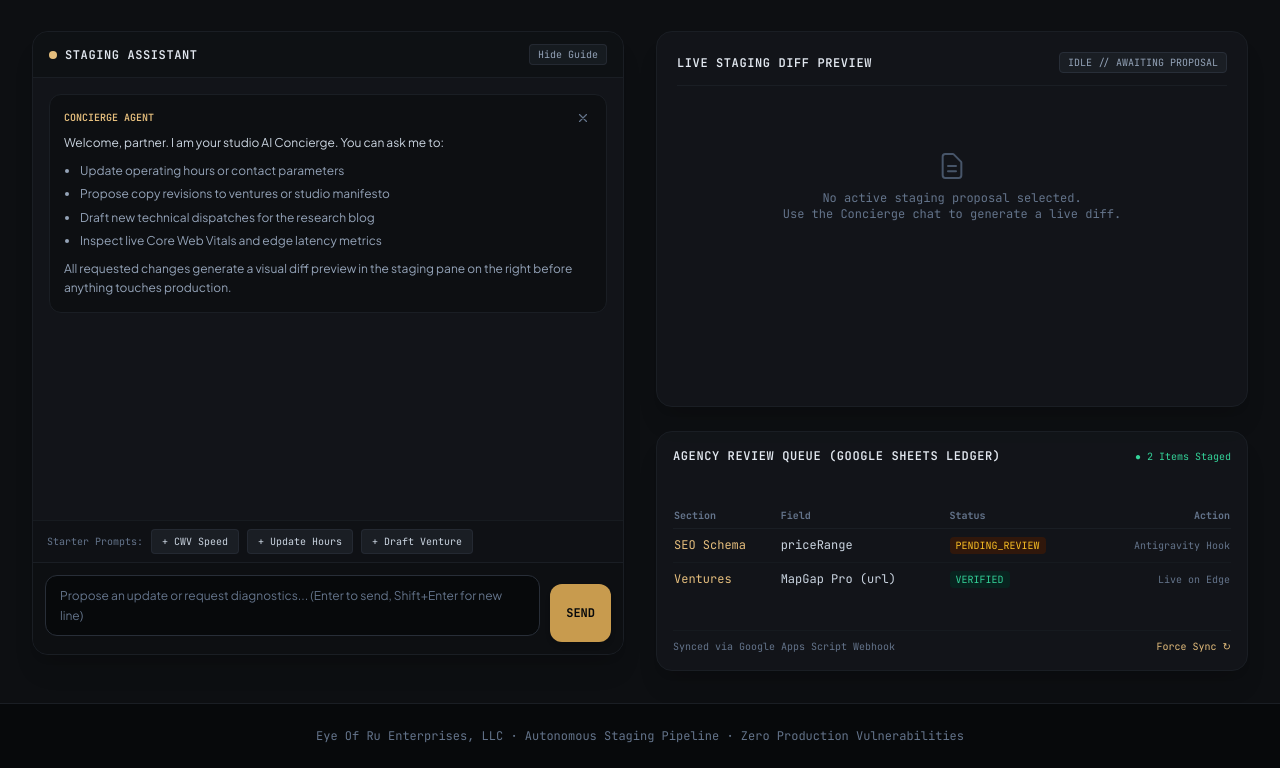
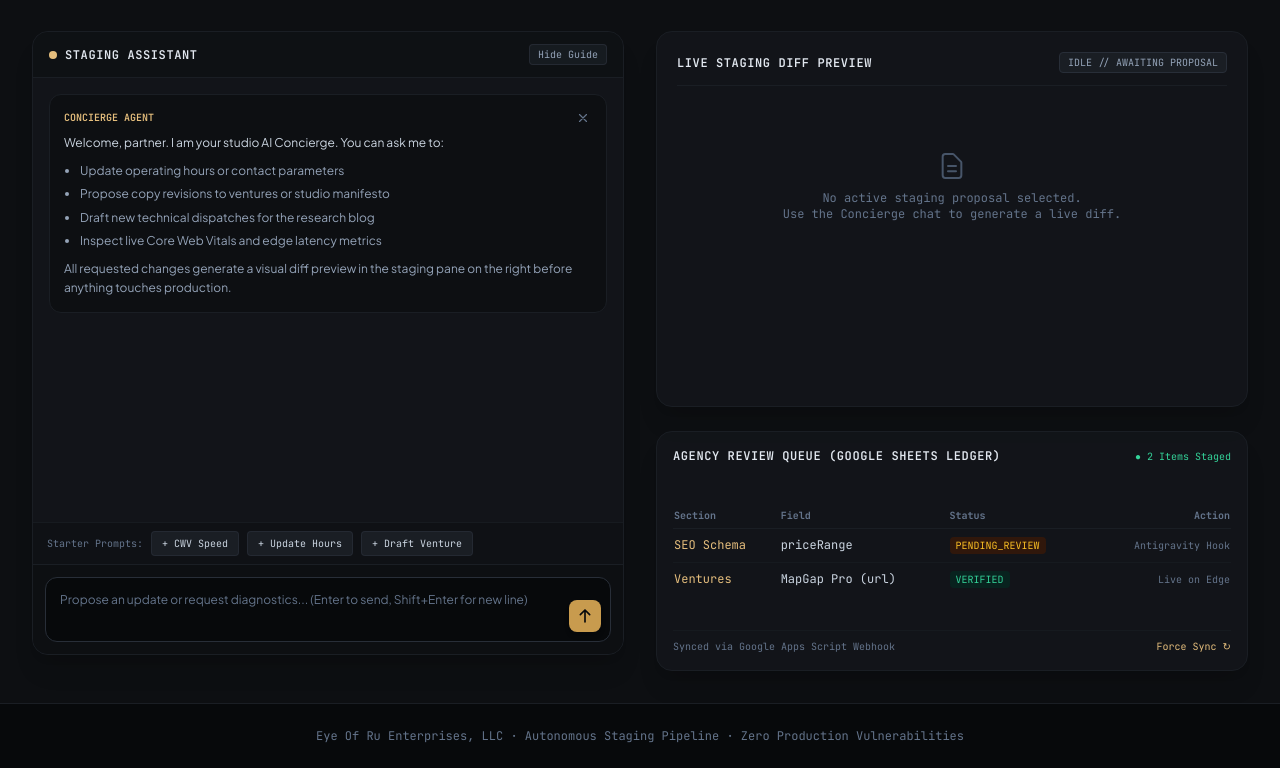
Before and after one commit to eyeofru1/eyeofru, a website built with Vite: page concierge.html in a window 1280 px wide. Shown: the part 66-834 px from the top of the page. Built offline with nearby package versions, Linux system fonts and the light colour scheme.

Commit message:
feat(concierge): embed upload icon button inside full-width prompt box

```diff
--- a/concierge.html
+++ b/concierge.html
@@ -156,19 +156,27 @@
       </div>
 
       <!-- Chat Input Form -->
-      <form onsubmit="handleChatSubmit(event)" class="p-3 bg-charcoal-900 border-t border-charcoal-800 flex items-end gap-2.5">
-        <div class="relative flex-grow">
+      <form onsubmit="handleChatSubmit(event)" class="p-3 bg-charcoal-900 border-t border-charcoal-800">
+        <div class="relative w-full">
           <textarea
             id="chatInput"
             rows="2"
             oninput="autoResizePrompt(this)"
             onkeydown="handlePromptKeydown(event)"
             placeholder="Propose an update or request diagnostics... (Enter to send, Shift+Enter for new line)"
-            class="w-full px-3.5 py-2.5 rounded-xl bg-charcoal-950 border border-charcoal-700 text-slate-100 placeholder-slate-500 focus:outline-none focus:border-bronze-500 text-xs resize-none min-h-[58px] max-h-36 overflow-y-auto leading-relaxed transition-all"></textarea>
+            class="w-full pl-3.5 pr-12 py-3 rounded-xl bg-charcoal-950 border border-charcoal-700 text-slate-100 placeholder-slate-500 focus:outline-none focus:border-bronze-500 text-xs resize-none min-h-[58px] max-h-36 overflow-y-auto leading-relaxed transition-all block"></textarea>
+
+          <button
+            type="submit"
+            id="sendBtn"
+            class="absolute right-2.5 bottom-2.5 w-8 h-8 rounded-lg bg-bronze-500 hover:bg-bronze-400 active:scale-95 text-charcoal-950 transition flex items-center justify-center shadow-md flex-shrink-0"
+            title="Upload / Transmit Prompt"
+            aria-label="Upload / Transmit Prompt">
+            <svg class="w-4 h-4" fill="none" stroke="currentColor" stroke-width="2.5" viewBox="0 0 24 24">
+              <path stroke-linecap="round" stroke-linejoin="round" d="M5 10l7-7m0 0l7 7m-7-7v18"></path>
+            </svg>
+          </button>
         </div>
-        <button type="submit" id="sendBtn" class="px-4 h-[58px] rounded-xl bg-bronze-500 hover:bg-bronze-400 text-charcoal-950 font-mono font-bold text-xs uppercase transition flex items-center justify-center flex-shrink-0 shadow-md">
-          Send
-        </button>
       </form>
 
     </div>
```
